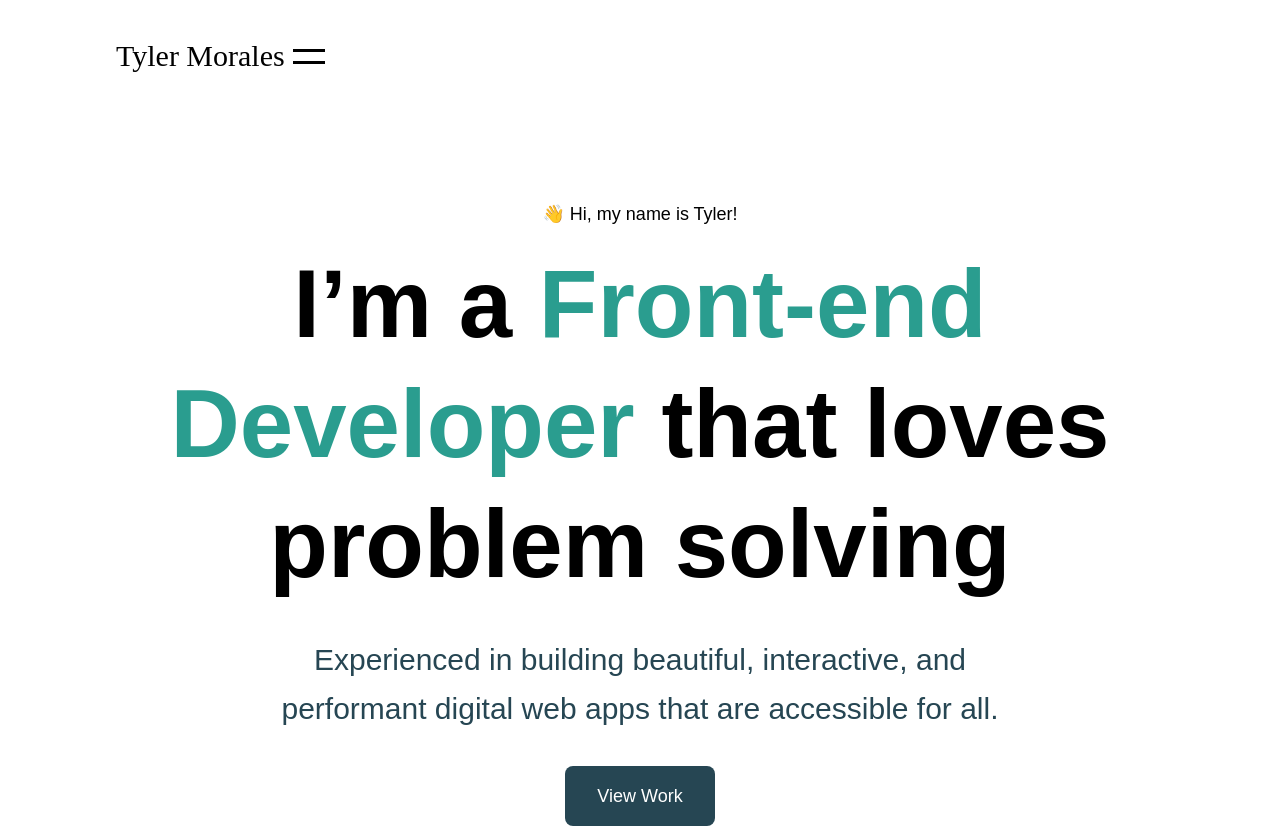
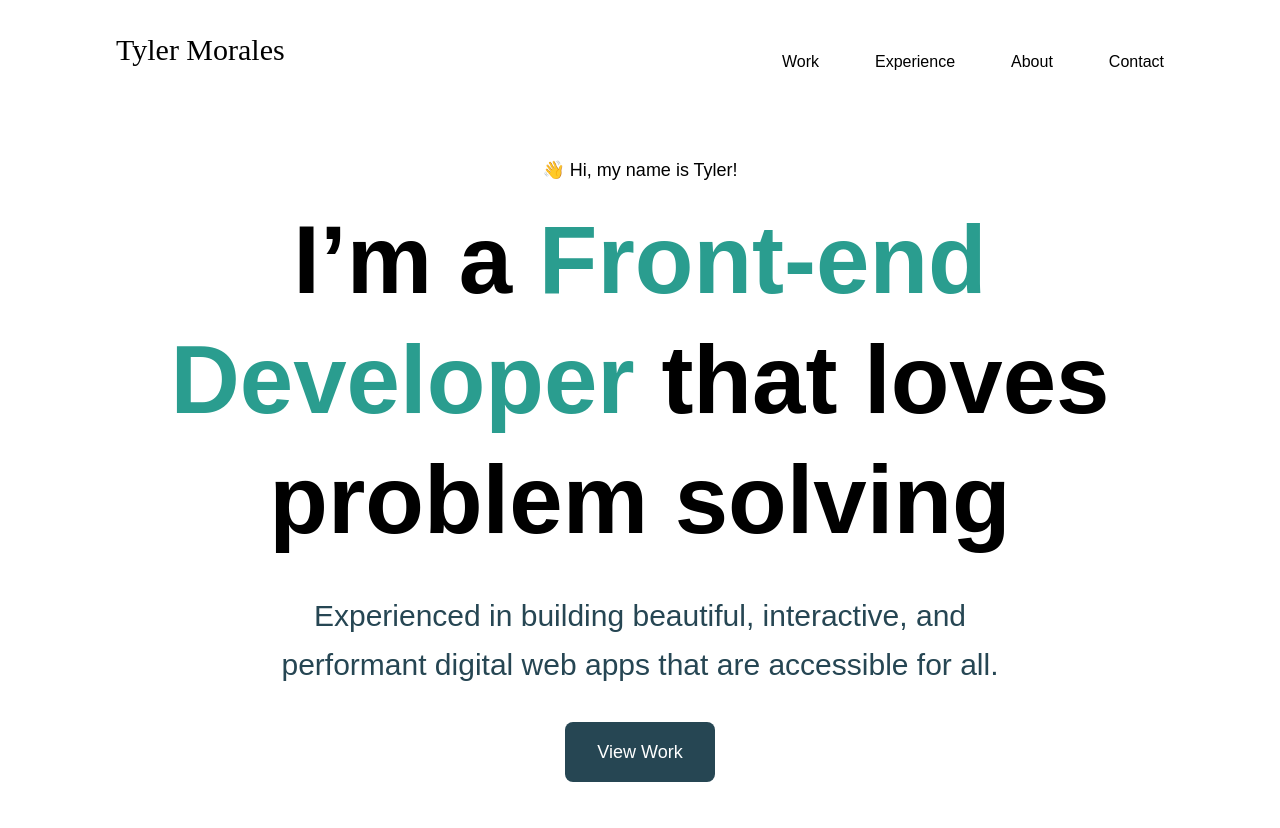
Before and after one commit to tyler-morales/portfolio-v5, a Next.js app: page / in a window 1280 px wide. Shown: the top 828 px of the page. Built offline with nearby package versions, Linux system fonts and the light colour scheme.

Commit message:
📱  Set responsive styles on entire grid

```diff
--- a/components/Nav.js
+++ b/components/Nav.js
@@ -3,7 +3,7 @@ import {Squeeze as Hamburger} from 'hamburger-react'
 
 export default function Nav() {
   const [toggleMenu, setToggleMenu] = useState(false)
-  const [screenWidth, setScreenWidth] = useState(400)
+  const [screenWidth, setScreenWidth] = useState(window.innerWidth)
   const [isOpen, setOpen] = useState(false)
 
   const toggleNav = () => {
@@ -25,7 +25,7 @@ export default function Nav() {
 
   return (
     <nav className="lg:max-w-[1080px] m-auto flex items-center justify-betweeen w-full">
-      <ul className="py-8 flex flex-col sm:flex-row sm:items-center w-full justify-between">
+      <ul className="pt-8 flex flex-col sm:flex-row sm:items-center w-full justify-between">
         <div className="flex justify-between items-center px-4 mb-6">
           <li className="font-display text-3xl">Tyler Morales</li>
           {screenWidth < 640 && (
@@ -38,28 +38,28 @@ export default function Nav() {
           <div className="flex gap-6 py-4 text-center flex-col sm:flex-row bg-blue text-white sm:text-black sm:bg-transparent">
             <li className="px-4">
               <a
-                className="ring-offset-currentColor ring-offset-2 focus:outline-none focus:ring-2 focus:ring-blue focus:px-4 py"
+                className="ring-offset-currentColor ring-offset-2 focus:outline-none focus:ring-2 focus:ring-blue sm:focus:px-0 sm:py-2 focus:px-4 py-2"
                 href="#work">
                 Work
               </a>{' '}
             </li>
             <li className="px-4">
               <a
-                className="ring-offset-currentColor ring-offset-2 focus:outline-none focus:ring-2 focus:ring-blue focus:px-4 py"
+                className="ring-offset-currentColor ring-offset-2 focus:outline-none focus:ring-2 focus:ring-blue sm:focus:px-0 sm:py-2 focus:px-4 py-2"
                 href="#experience">
                 Experience
               </a>{' '}
             </li>
             <li className="px-4">
               <a
-                className="ring-offset-currentColor ring-offset-2 focus:outline-none focus:ring-2 focus:ring-blue focus:px-4 py"
+                className="ring-offset-currentColor ring-offset-2 focus:outline-none focus:ring-2 focus:ring-blue sm:focus:px-0 sm:py-2 focus:px-4 py-2"
                 href="#about">
                 About
               </a>{' '}
             </li>
             <li className="px-4">
               <a
-                className="ring-offset-currentColor ring-offset-2 focus:outline-none focus:ring-2 focus:ring-blue focus:px-4 py"
+                className="ring-offset-currentColor ring-offset-2 focus:outline-none focus:ring-2 focus:ring-blue sm:focus:px-0 sm:py-2 focus:px-4 py-2"
                 href="#contact">
                 Contact
               </a>{' '}
--- a/components/Section.js
+++ b/components/Section.js
@@ -2,7 +2,7 @@ import React from 'react'
 
 export default function Section({children, bgColor, id}) {
   return (
-    <section id={id} className={`py-16 ${bgColor}`}>
+    <section id={id} className={`py-10 md:py-16 ${bgColor}`}>
       {children}
     </section>
   )
--- a/pages/index.js
+++ b/pages/index.js
@@ -19,7 +19,7 @@ export default function Home() {
         />
       </Head>
 
-      <main className="grid gap-12 grid-cols-1">
+      <main className="grid  sm:gap-12 grid-cols-1">
         <Hero />
         <Experience />
         <Skills />
```
